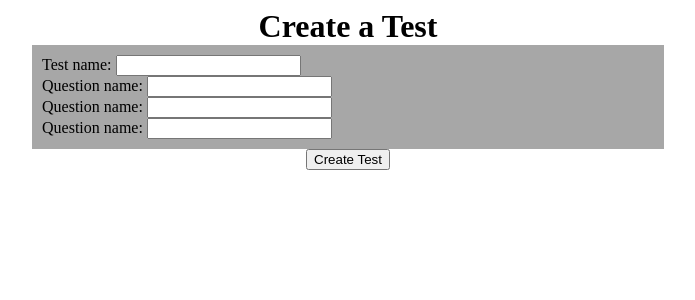
After one commit to amoyer22/CSET160-Final, a Flask app: page /tests/create in a window 1280 px wide. The commit adds this page. Shown: the top 300 px of the page, without its empty margins (292-987 px from the left). Run offline with Flask 3, Linux system fonts and the light colour scheme.

Commit message:
Added page to create tests, adjusted routes and css

```diff
--- a/main.py
+++ b/main.py
@@ -6,9 +6,13 @@ app = Flask(__name__)
 def home():
     return render_template('index.html')
 
-@app.route('/tests-home')
+@app.route('/tests')
 def testshome():
     return render_template('tests_home.html')
 
+@app.route('/tests/create')
+def testscreate():
+    return render_template('tests_create.html')
+
 if __name__ == '__main__':
     app.run(debug=True)
--- /dev/null
+++ b/static/styles/tests_pages.css
@@ -0,0 +1,50 @@
+/* All tests pages */
+#main-container{
+    margin: auto;
+    width: 50%;
+}
+#main-container h1{
+    margin: 0;
+    text-align: center;
+}
+#sub-container{
+    padding: 10px;
+    background-color: #a7a7a7;
+}
+#sub-container h2{
+    margin: 0;
+    text-align: center;
+}
+#buttons-container{
+    display: flex;
+    align-items: center;
+    justify-content: space-around;
+    margin: auto;
+    width: 40%;
+}
+
+/* Tests home page */
+#tests-list{
+    margin: 0;
+    padding: 0;
+    list-style-type: none;
+}
+.test{
+    background-color: #d3d3d3;
+}
+.test h3{
+    margin: 0;
+}
+.test p{
+    margin: 0;
+}
+
+/* Tests create page */
+#questions-list{
+    margin: 0;
+    padding: 0;
+    list-style-type: none;
+}
+.question{
+    margin: 0;
+}
--- /dev/null
+++ b/templates/tests_create.html
@@ -0,0 +1,39 @@
+<!DOCTYPE html>
+<html lang="en">
+<head>
+    <meta charset="UTF-8">
+    <meta name="viewport" content="width=device-width, initial-scale=1.0">
+    <title>Create a Test</title>
+    <link rel="stylesheet" href="../static/styles/tests_pages.css">
+</head>
+<body>
+    <div id="main-container">
+        <h1>Create a Test</h1>
+        <form>
+            <div id="sub-container">
+                <label for="test-name">Test name:</label>
+                <input type="text" id="test-name" name="test-name">
+
+                <ul id="questions-list">
+                    <li class="question">
+                        <label for="test-question">Question name:</label>
+                        <input type="text" id="test-question" name="test-question">
+                    </li>
+                    <li class="question">
+                        <label for="test-question">Question name:</label>
+                        <input type="text" id="test-question" name="test-question">
+                    </li>
+                    <li class="question">
+                        <label for="test-question">Question name:</label>
+                        <input type="text" id="test-question" name="test-question">
+                    </li>
+                </ul>
+            </div>
+
+            <div id="buttons-container">
+                <button type="button" onclick="window.location.href='/tests'">Create Test</button>
+            </div>
+        </form>
+    </div>
+</body>
+</html>
```
Also changed, not shown: static/styles/style.css (deleted, +0 -39 lines), templates/tests_home.html (+8 -8 lines).
